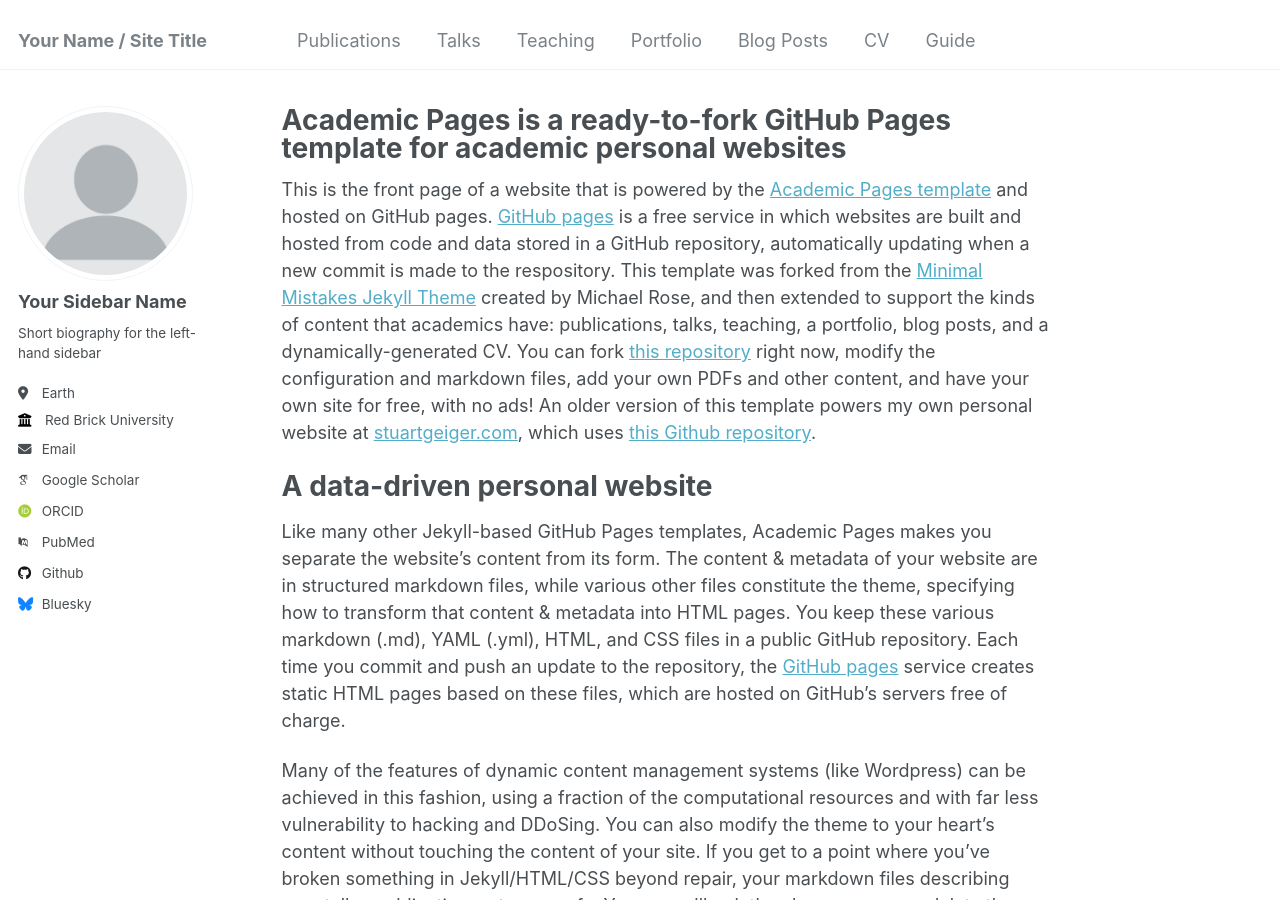
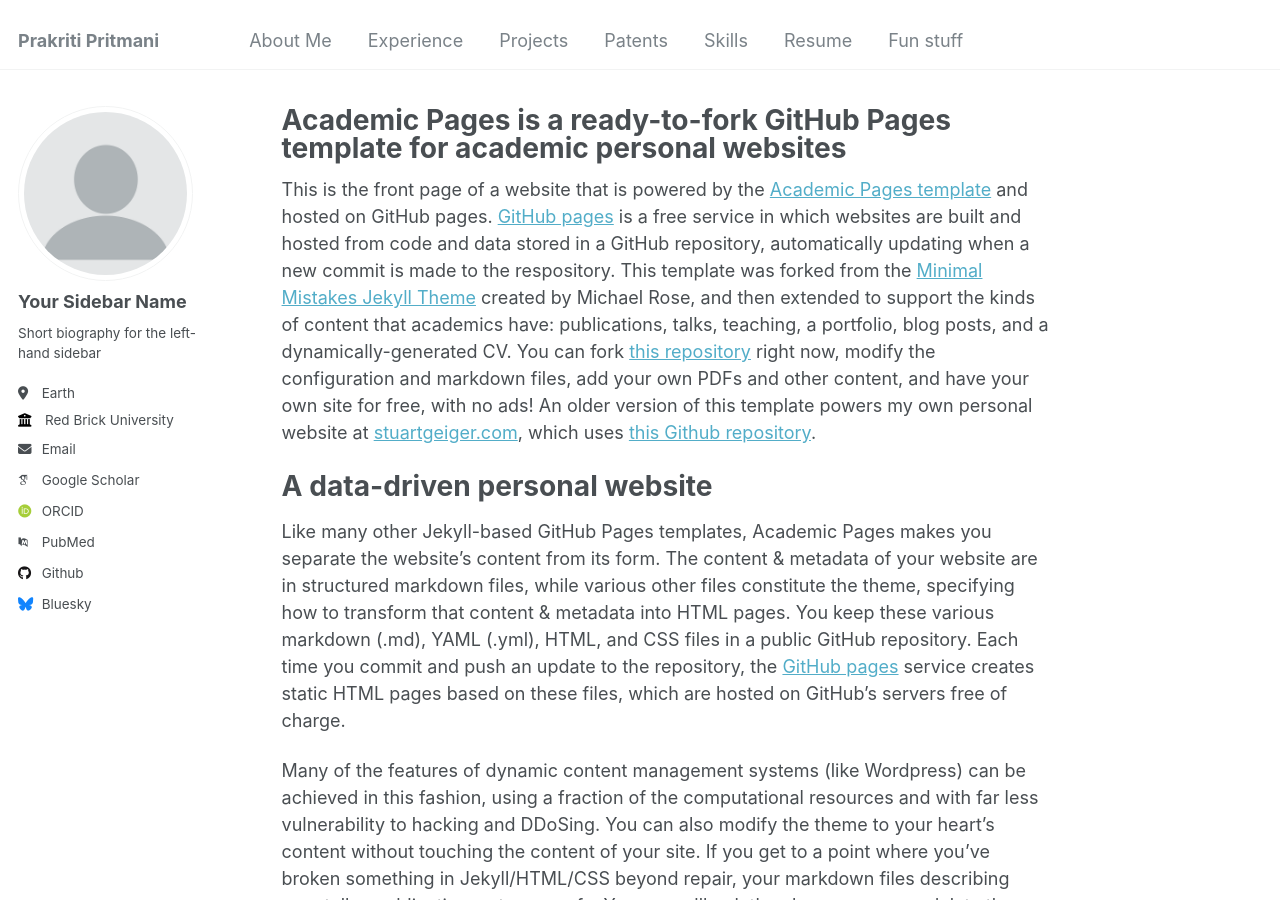
Before and after one commit to Prakriti99/Prakriti99.github.io, a Jekyll site: the page built from _pages/about.md, in a window 1280 px wide and 900 px high. Built offline with Jekyll 4.4.1, drawn with Linux system fonts in a browser that asks for light colours; some web fonts are replaced.

Commit message:
Updated navbar

```diff
--- a/_config.yml
+++ b/_config.yml
@@ -8,7 +8,7 @@
 
 # Basic Site Settings
 locale                   : "en-US"
-title                    : "Your Name / Site Title"
+title                    : "Prakriti Pritmani"
 title_separator          : "-"
 name                     : &name "Your Name"
 description              : &description "personal description"
--- a/_data/navigation.yml
+++ b/_data/navigation.yml
@@ -5,23 +5,23 @@
 # prevent it from being included in the site.
 
 main:
-  - title: "Publications"
-    url: /publications/
+  - title: "About Me"
+    url: /AboutMe/
 
-  - title: "Talks"
-    url: /talks/
+  - title: "Experience"
+    url: /Experience/
 
-  - title: "Teaching"
-    url: /teaching/
+  - title: "Projects"
+    url: /Projects/
 
-  - title: "Portfolio"
-    url: /portfolio/
+  - title: "Patents"
+    url: /Patents/
 
-  - title: "Blog Posts"
-    url: /year-archive/
+  - title: "Skills"
+    url: /skills/
 
-  - title: "CV"
+  - title: "Resume"
     url: /cv/
 
-  - title: "Guide"
-    url: /markdown/
+  - title: "Fun stuff"
+    url: /FunStuff/
```
Also changed, not shown: talkmap.py (deleted, +0 -43 lines), 1 other file.
